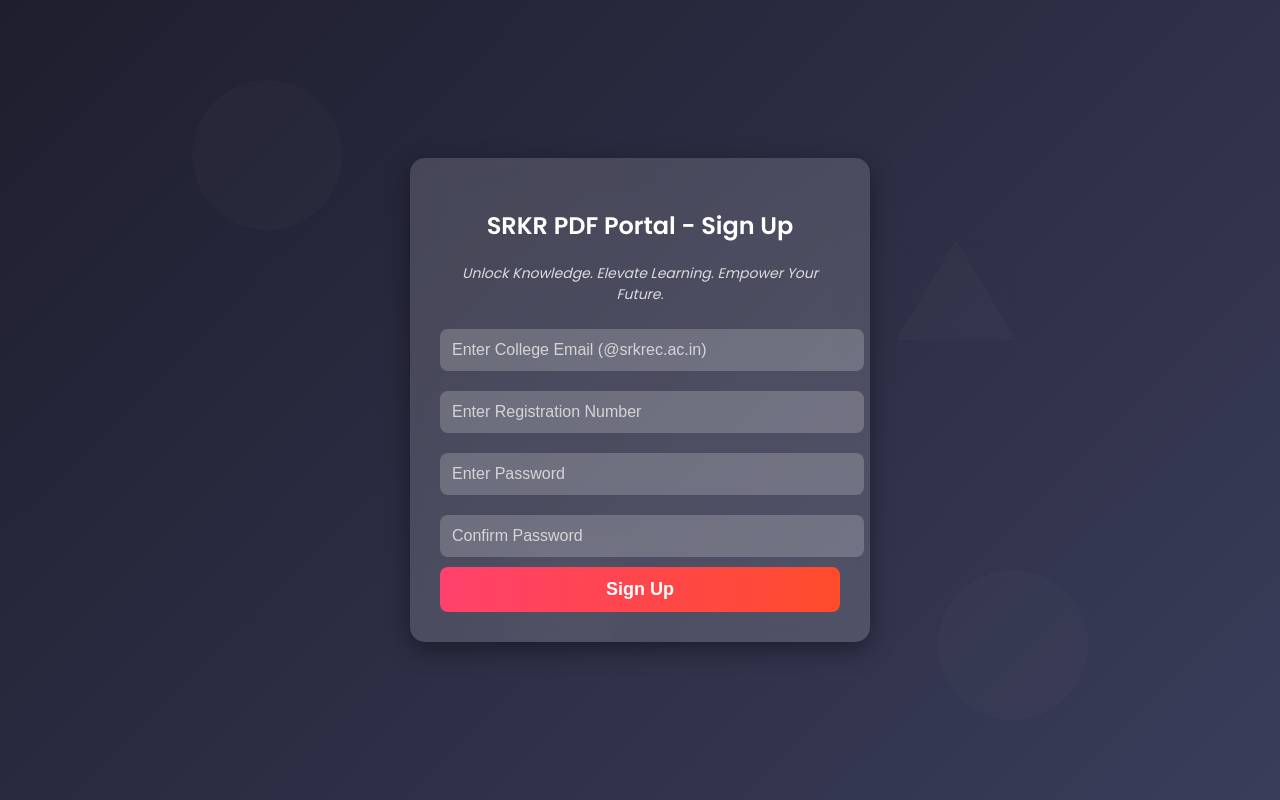
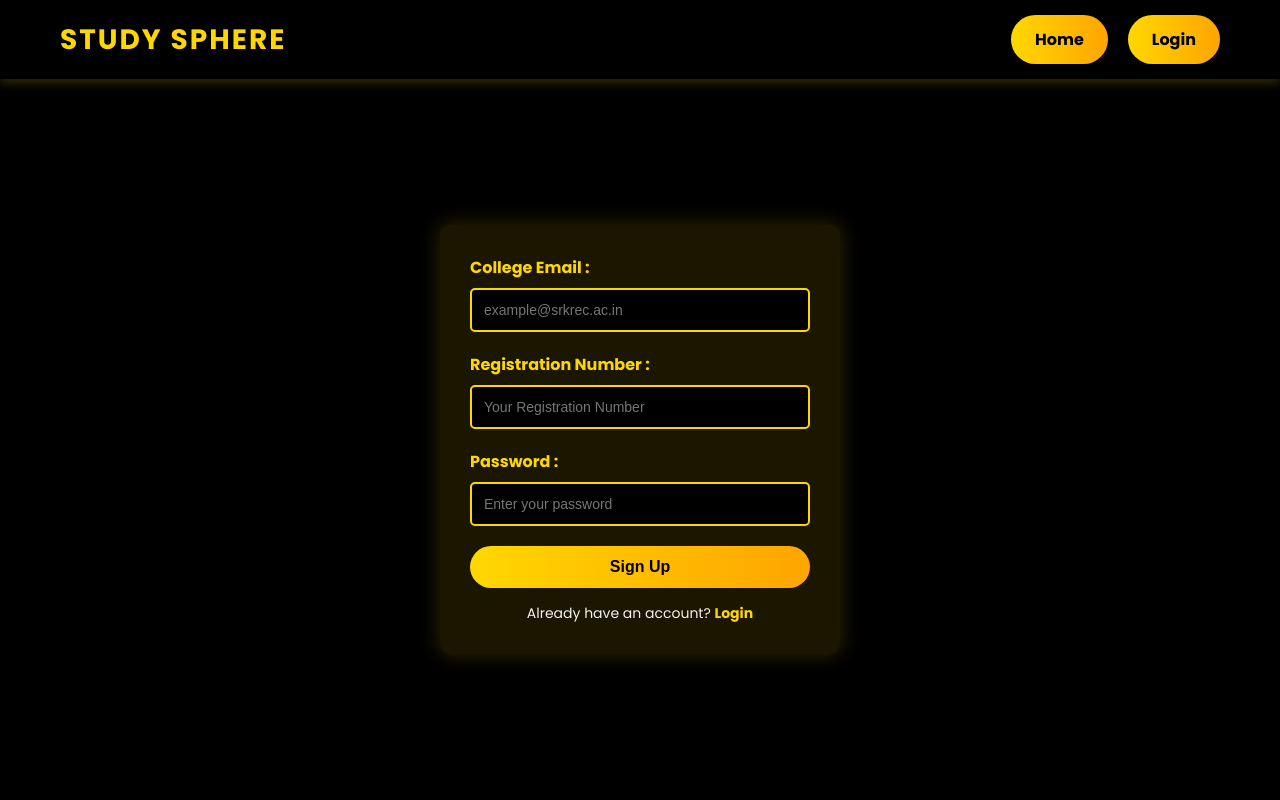
Before and after one commit to Phani943/MST_Lab, a plain HTML site: page signup.html in a window 1280 px wide. Drawn offline with Linux system fonts and the light colour scheme.

Commit message:
Update signup.html

```diff
--- a/signup.html
+++ b/signup.html
@@ -1,125 +1,187 @@
 <!DOCTYPE html>
 <html lang="en">
 <head>
-    <meta charset="UTF-8">
-    <meta name="viewport" content="width=device-width, initial-scale=1.0">
-    <title>SRKR PDF Portal - Sign Up</title>
-    <link href="https://fonts.googleapis.com/css2?family=Poppins:wght@300;400;600&display=swap" rel="stylesheet">
+  <meta charset="UTF-8" />
+  <meta name="viewport" content="width=device-width, initial-scale=1.0"/>
+  <title>Study Sphere - Sign Up</title>
   <style>
+    @import url('https://fonts.googleapis.com/css2?family=Poppins:wght@300;400;700&display=swap');
+
+    * {
+      margin: 0;
+      padding: 0;
+      box-sizing: border-box;
+    }
+
     body {
       font-family: 'Poppins', sans-serif;
+      background: #000;
+      color: #fff;
+      min-height: 100vh;
+      display: flex;
+      flex-direction: column;
+    }
+
+    header {
+      display: flex;
+      justify-content: space-between;
+      align-items: center;
+      padding: 15px 60px;
+      background: rgba(0, 0, 0, 0.8);
+      box-shadow: 0 4px 10px rgba(255, 215, 0, 0.2);
+    }
+    .logo {
+      font-size: 28px;
+      font-weight: 700;
+      letter-spacing: 2px;
+      text-transform: uppercase;
+      color: #FFD700;
+    }
+    nav {
+      display: flex;
+      gap: 20px;
+    }
+    nav a {
+      background: linear-gradient(90deg, #FFD700, #FFA500);
+      text-decoration: none;
+      padding: 12px 24px;
+      color: #000;
+      font-weight: bold;
+      border-radius: 25px;
+      transition: transform 0.3s, box-shadow 0.3s;
+    }
+    nav a:hover {
+      transform: scale(1.05);
+      box-shadow: 0 0 15px rgba(255, 215, 0, 0.7);
+    }
+
+    .signup-section {
+      flex: 1;
       display: flex;
       justify-content: center;
       align-items: center;
-            height: 100vh;
-            background: linear-gradient(135deg, #1E1E2E, #3A3D5A);
-            margin: 0;
-            overflow: hidden;
+      padding: 40px 20px;
+      text-align: center;
     }
-        .background-design {
-            position: absolute;
+    .signup-form {
+      background: rgba(255, 215, 0, 0.1);
+      border-radius: 10px;
+      padding: 30px;
+      max-width: 400px;
       width: 100%;
-            height: 100%;
-            overflow: hidden;
-            z-index: -1;
+      box-shadow: 0 0 20px rgba(255, 215, 0, 0.2);
     }
-        .circle, .triangle, .square {
-            position: absolute;
-            opacity: 0.2;
-            backdrop-filter: blur(5px);
+    .signup-form label {
+      display: block;
+      text-align: left;
+      margin-bottom: 8px;
+      font-weight: 600;
+      color: #FFD700;
     }
-        .circle {
-            width: 150px;
-            height: 150px;
-            background: rgba(255, 255, 255, 0.1);
-            border-radius: 50%;
-        }
-        .triangle {
-            width: 0;
-            height: 0;
-            border-left: 60px solid transparent;
-            border-right: 60px solid transparent;
-            border-bottom: 100px solid rgba(255, 255, 255, 0.1);
-        }
-        .square {
-            width: 100px;
-            height: 100px;
-            background: rgba(255, 255, 255, 0.1);
-        }
-        .circle:nth-child(1) { top: 10%; left: 15%; }
-        .circle:nth-child(2) { bottom: 10%; right: 15%; }
-        .triangle:nth-child(3) { top: 30%; left: 70%; }
-        .square:nth-child(4) { bottom: 20%; left: 40%; }
-        .container {
-            background: rgba(255, 255, 255, 0.15);
-            backdrop-filter: blur(15px);
-            padding: 30px;
-            border-radius: 15px;
-            box-shadow: 0 8px 25px rgba(0, 0, 0, 0.4);
-            text-align: center;
-            width: 400px;
-            color: white;
-            position: relative;
-            z-index: 1;
-        }
-        h2 {
-            margin-bottom: 15px;
-            font-weight: 600;
-            font-size: 24px;
-        }
-        input {
+    .signup-form input {
       width: 100%;
       padding: 12px;
-            margin: 10px 0;
+      margin-bottom: 20px;
+      border: 2px solid #FFD700;
+      border-radius: 5px;
+      background: #000;
+      color: #fff;
+      font-size: 14px;
+      outline: none;
+      transition: border-color 0.3s;
+    }
+    .signup-form input:focus {
+      border-color: #FFA500;
+    }
+    .signup-form button {
+      background: linear-gradient(90deg, #FFD700, #FFA500);
       border: none;
-            border-radius: 8px;
+      padding: 12px 24px;
+      color: #000;
+      font-weight: bold;
+      border-radius: 25px;
+      cursor: pointer;
+      transition: transform 0.3s, box-shadow 0.3s;
+      width: 100%;
       font-size: 16px;
-            background: rgba(255, 255, 255, 0.2);
-            color: white;
-            outline: none;
     }
-        input::placeholder {
-            color: rgba(255, 255, 255, 0.7);
+    .signup-form button:hover {
+      transform: scale(1.05);
+      box-shadow: 0 0 20px rgba(255, 215, 0, 0.7);
     }
-        button {
-            width: 100%;
-            padding: 12px;
-            background: linear-gradient(90deg, #FF416C, #FF4B2B);
-            color: white;
-            border: none;
-            border-radius: 8px;
-            font-size: 18px;
-            cursor: pointer;
-            font-weight: 600;
-            transition: 0.3s;
+    .signup-form .login-link {
+      margin-top: 15px;
+      font-size: 14px;
+      color: #f1f1f1;
     }
-        button:hover {
-            background: linear-gradient(90deg, #FF4B2B, #FF416C);
-            transform: scale(1.05);
+    .signup-form .login-link a {
+      color: #FFD700;
+      text-decoration: none;
+      font-weight: bold;
     }
-        .message-box {
-            margin-top: 20px;
-            font-size: 14px;
-            color: rgba(255, 255, 255, 0.8);
-            font-style: italic;
+    .signup-form .login-link a:hover {
+      text-decoration: underline;
+    }
+
+    @media (max-width: 768px) {
+      header {
+        padding: 15px 30px;
+      }
+      .logo {
+        font-size: 22px;
+      }
+      .signup-form {
+        padding: 20px;
+      }
     }
   </style>
 </head>
 <body>
-    <div class="background-design">
-        <div class="circle"></div>
-        <div class="circle"></div>
-        <div class="triangle"></div>
-        <div class="square"></div>
+
+  <header>
+    <div class="logo">Study Sphere</div>
+    <nav>
+        <a href="index.html">Home</a>
+        <a href="login.html">Login</a>
+    </nav>
+  </header>
+
+  <section class="signup-section">
+    <form class="signup-form" action="#" method="POST">
+      <label for="email">College Email :</label>
+      <input
+        type="email"
+        id="email"
+        name="email"
+        required
+        pattern=".*@srkrec\\.ac\\.in$"
+        placeholder="example@srkrec.ac.in"
+      />
+
+      <label for="regNo">Registration Number :</label>
+      <input
+        type="text"
+        id="regNo"
+        name="regNo"
+        required
+        placeholder="Your Registration Number"
+      />
+
+      <label for="password">Password :</label>
+      <input
+        type="password"
+        id="password"
+        name="password"
+        required
+        placeholder="Enter your password"
+      />
+
+      <button type="submit">Sign Up</button>
+      <div class="login-link">
+        Already have an account? <a href="login.html">Login</a>
       </div>
-    <div class="container">
-        <h2>SRKR PDF Portal - Sign Up</h2>
-        <p class="message-box">Unlock Knowledge. Elevate Learning. Empower Your Future.</p>
-        <input type="email" placeholder="Enter College Email (@srkrec.ac.in)" pattern=".+@srkrec\.ac\.in" required>
-        <input type="text" placeholder="Enter Registration Number" required>
-        <input type="password" placeholder="Enter Password" required>
-        <input type="password" placeholder="Confirm Password" required>
-        <button>Sign Up</button>
-    </div>
+    </form>
+  </section>
+
 </body>
 </html>
```
Lines whose indentation alone changed are shown as unchanged.
